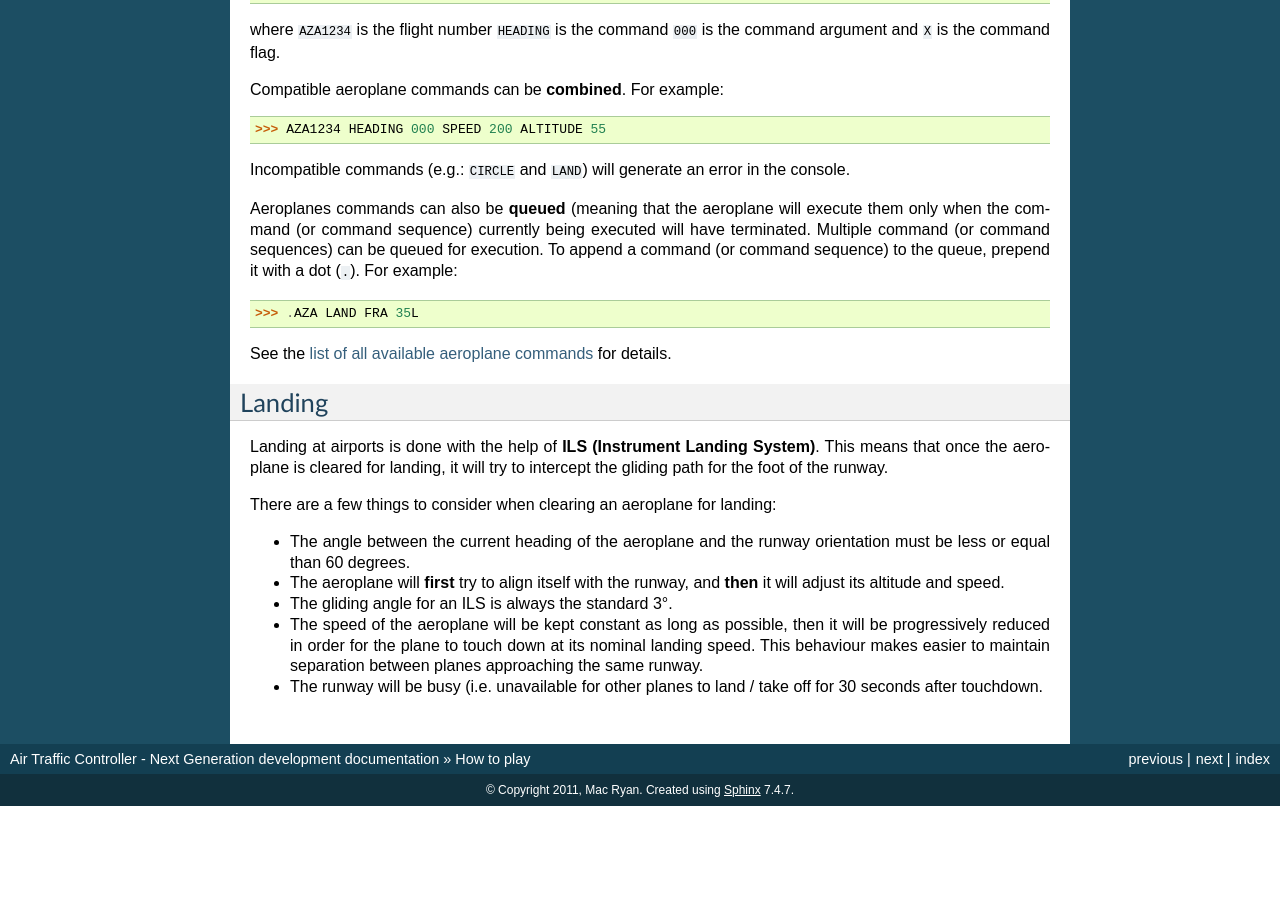
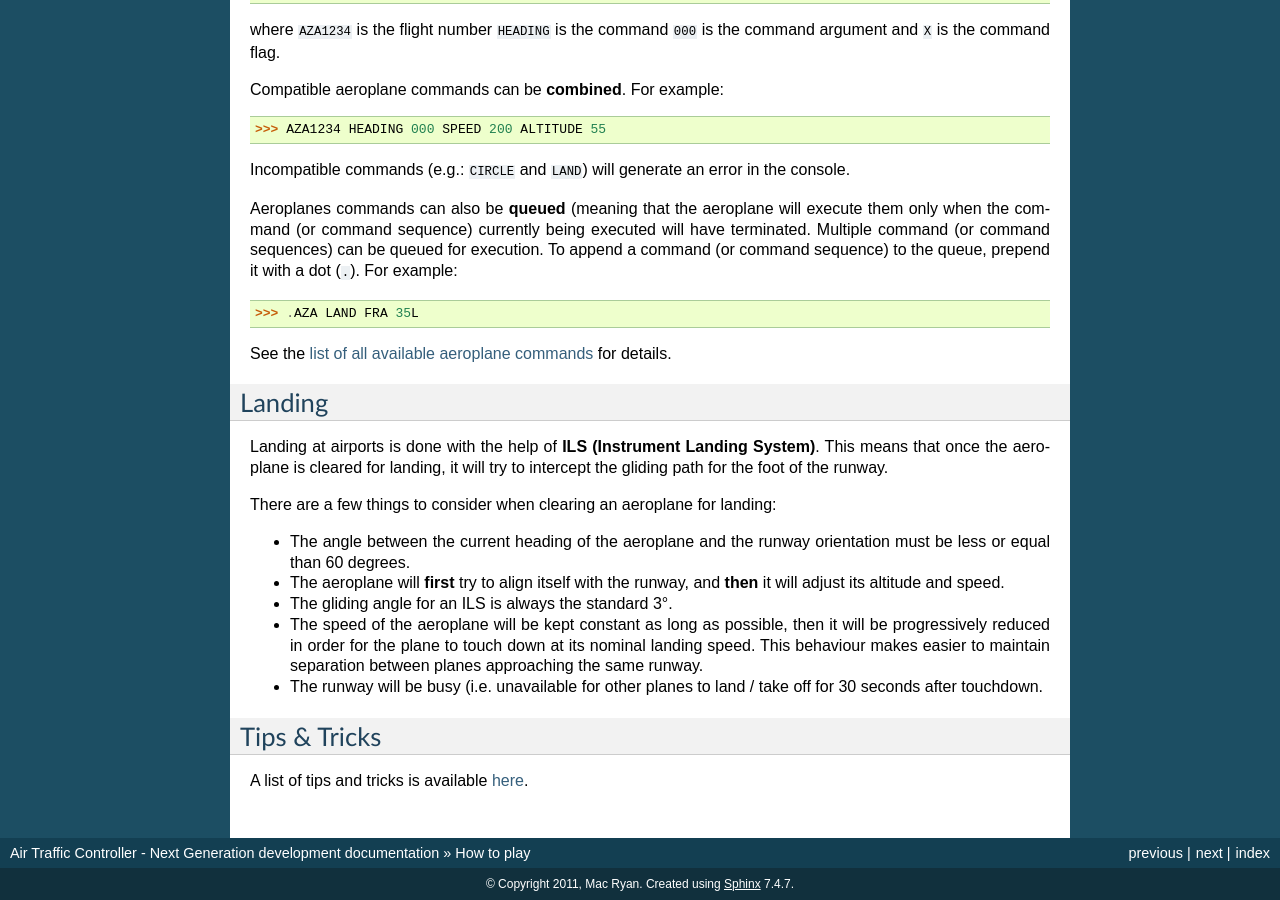
Before and after one commit to quasipedia/atc-ng, a Sphinx documentation site: the page built from docs/game-manual.rst, in a window 1280 px wide and 900 px high, scrolled down 716 px. Built offline with Sphinx 7.4.7, drawn with Linux system fonts in a browser that asks for light colours; formulas are drawn with MathJax 3; before the commit the page ends 1522 px from its top, so only the background shows below that.

```diff
--- a/docs/game-manual.rst
+++ b/docs/game-manual.rst
@@ -88,3 +88,12 @@ There are a few things to consider when clearing an aeroplane for landing:
 
 * The runway will be busy (i.e. unavailable for other planes to land / take off
   for 30 seconds after touchdown.
+
+Tips & Tricks
+-------------
+A list of tips and tricks is available :doc:`here<tips>`.
+
+.. toctree::
+   :hidden:
+
+   Tips & Tricks<tips>
```
